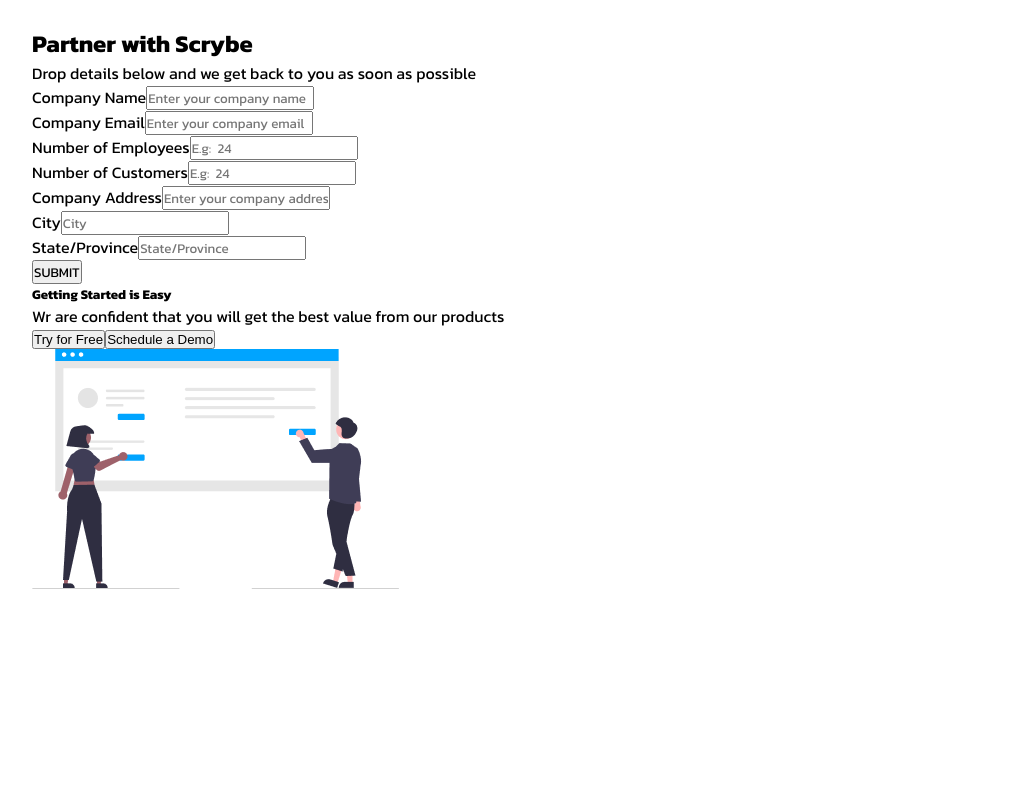
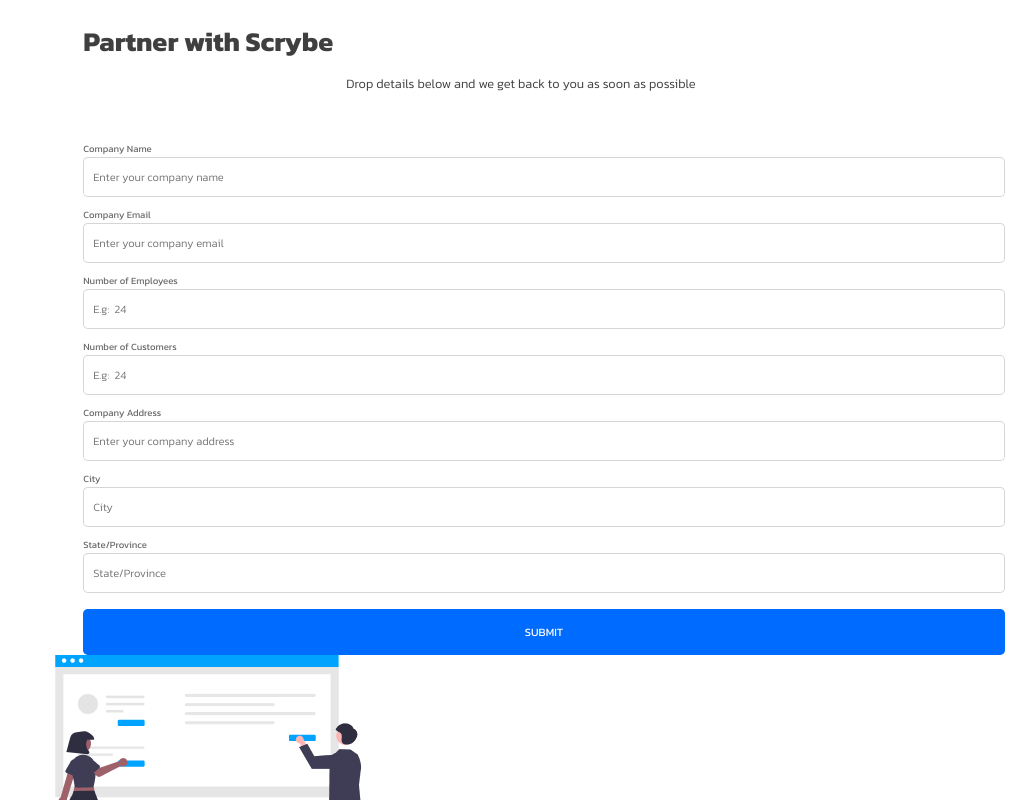
Before and after one commit to Chisquare7/group-project, a React (Create React App) app: page / in a window 1280 px wide. Shown: the part 1900-2700 px from the top of the page, without its empty margins (96-1132 px from the left). Before the commit the page ends 2493 px from the top, so only its background shows below. Built offline with nearby package versions, Linux system fonts and the light colour scheme.

Commit message:
feat: Add CSS styling and classnames to the fifth section of the page

```diff
--- a/src/App.css
+++ b/src/App.css
@@ -213,6 +213,85 @@
   line-height: 1rem;
 }
 
+.form__top {
+  width: 90%;
+  margin: 0 auto;
+}
+
+.form__heading {
+  margin-bottom: 1em;
+}
+
+.form__heading .form__head {
+  font-size: 1.7rem;
+  color: #3F3F3F;
+  font-weight: 700;
+  font-style: bold;
+  fill: solid;
+  line-height: 2rem;
+}
+
+.form__subhead {
+  text-align: center;
+  width: 95%;
+  margin-bottom: 3em;
+}
+
+.form__subhead .form__subtext {
+  font-size: .8rem;
+  color: #3F3F3F;
+  font-weight: 300;
+  font-style: light;
+  fill: solid;
+  line-height: 1.2rem;
+}
+
+.input__overall {
+  width: 90%;
+  margin: 0 auto;
+}
+
+.input__flex .label__name {
+  display: flex;
+  flex-direction: column;
+  font-size: .6rem;
+  color: #6A6A6A;
+  font-weight: 400;
+  font-style: normal;
+  fill: solid;
+  line-height: 1rem;
+  margin-bottom: 1em;
+}
+
+#company__name, #company__email, #employees__number, #customer__number, #customer__address, #city, #state {
+  font-weight: 300;
+  border: 1px solid #cccc;
+  border-radius: .3rem;
+  padding: 1em .8em;
+  color: #6A6A6A;
+  font-size: .7rem;
+  outline: none;
+}
+
+.input__btn {
+  margin-top: 1em;
+}
+
+
+#submit__btn {
+  width: 100%;
+  font-weight: 500;
+  border: none;
+  border-radius: .3rem;
+  padding: 1em .8em;
+  background: #006CFF;
+  color: #FFFFFF;
+  font-size: .7rem;
+  line-height: 1.5rem;
+  outline: none;
+}
+
+
 
 
 
--- a/src/pages/PartnersPage/PartnerPage.js
+++ b/src/pages/PartnersPage/PartnerPage.js
@@ -172,12 +172,16 @@
 			</section>
 			<section className="fourth__section">
 				<div className="sect__container">
-					<div className='fourth__content'>
-						<div className='fourth__heading'>
-							<h3 className='fourth__head'>Help more companies discover the power of Scrybe</h3>
+					<div className="fourth__content">
+						<div className="fourth__heading">
+							<h3 className="fourth__head">
+								Help more companies discover the power of Scrybe
+							</h3>
 						</div>
-						<div className='fourth__action'>
-							<button type="button" className='fourth__btn'>Join our Premium Partners Today</button>
+						<div className="fourth__action">
+							<button type="button" className="fourth__btn">
+								Join our Premium Partners Today
+							</button>
 						</div>
 					</div>
 				</div>
@@ -185,20 +189,22 @@
 			<section className="fifth__section">
 				<div className="sect__container">
 					<div>
-						<div>
-							<h2>Partner with Scrybe</h2>
-							<div>
-								<p>
+						<div className="form__top">
+							<div className="form__heading">
+								<h2 className="form__head">Partner with Scrybe</h2>
+							</div>
+							<div className="form__subhead">
+								<p className="form__subtext">
 									Drop details below and we get back to you as soon as possible
 								</p>
 							</div>
 						</div>
-						<div>
-							<form>
-								<div>
-									<div>
-										<div>
-											<label htmlFor="company__name">
+						<div className="form__section">
+							<form className="form__container">
+								<div className="input__overall">
+									<div className="input__content-flex">
+										<div className="input__flex">
+											<label htmlFor="company__name" className="label__name">
 												Company Name
 												<input
 													type="text"
@@ -207,8 +213,8 @@
 												/>
 											</label>
 										</div>
-										<div>
-											<label htmlFor="company__email">
+										<div className="input__flex">
+											<label htmlFor="company__email" className="label__name">
 												Company Email
 												<input
 													type="email"
@@ -218,9 +224,12 @@
 											</label>
 										</div>
 									</div>
-									<div>
-										<div>
-											<label htmlFor="employees__number">
+									<div className="input__content-flex">
+										<div className="input__flex">
+											<label
+												htmlFor="employees__number"
+												className="label__name"
+											>
 												Number of Employees
 												<input
 													type="number"
@@ -229,8 +238,8 @@
 												/>
 											</label>
 										</div>
-										<div>
-											<label htmlFor="customer__number">
+										<div className="input__flex">
+											<label htmlFor="customer__number" className="label__name">
 												Number of Customers
 												<input
 													type="number"
@@ -240,8 +249,8 @@
 											</label>
 										</div>
 									</div>
-									<div>
-										<label htmlFor="customer__address">
+									<div className="input__flex">
+										<label htmlFor="customer__address" className="label__name">
 											Company Address
 											<input
 												type="text"
@@ -250,15 +259,15 @@
 											/>
 										</label>
 									</div>
-									<div>
-										<div>
-											<label htmlFor="city">
+									<div className="input__content-flex">
+										<div className="input__flex">
+											<label htmlFor="city" className="label__name">
 												City
 												<input type="text" id="city" placeholder="City" />
 											</label>
 										</div>
-										<div>
-											<label htmlFor="state">
+										<div className="input__flex">
+											<label htmlFor="state" className="label__name">
 												State/Province
 												<input
 													type="text"
@@ -268,30 +277,40 @@
 											</label>
 										</div>
 									</div>
-									<div>
+									<div className="input__flex input__btn">
 										<input type="submit" id="submit__btn" value="SUBMIT" />
 									</div>
 								</div>
 							</form>
 						</div>
 					</div>
-					<div>
-						<div>
-							<div>
-								<h5>Getting Started is Easy</h5>
-								<div>
-									<p>
-										Wr are confident that you will get the best value from our
+					<div className="fifth__sect-btm">
+						<div className="fifth__btm-content">
+							<div className="fifth__btm-right">
+								<img src={footIcon} alt="Icon before the footer" />
+							</div>
+							<div className="fifth__btm-left">
+								<div className="fifth__left-heading">
+									<h5 className="fifth__left-head">Getting Started is Easy</h5>
+								</div>
+								<div className="fifth__left-subhead">
+									<p className="fifth__left-subtext">
+										We are confident that you will get the best value from our
 										products
 									</p>
 								</div>
-								<div>
-									<button type="button">Try for Free</button>
-									<button type="submit">Schedule a Demo</button>
+								<div className="fifth__sect-action">
+									<div className="fifth__btn-first">
+										<button type="button" className="btn__act-first">
+											Try for Free
+										</button>
+									</div>
+									<div className="fifth__btn-second">
+										<button type="submit" className="btn__act-second">
+											Schedule a Demo
+										</button>
+									</div>
 								</div>
-							</div>
-							<div>
-								<img src={footIcon} alt="Icon before the footer" />
 							</div>
 						</div>
 					</div>
```
